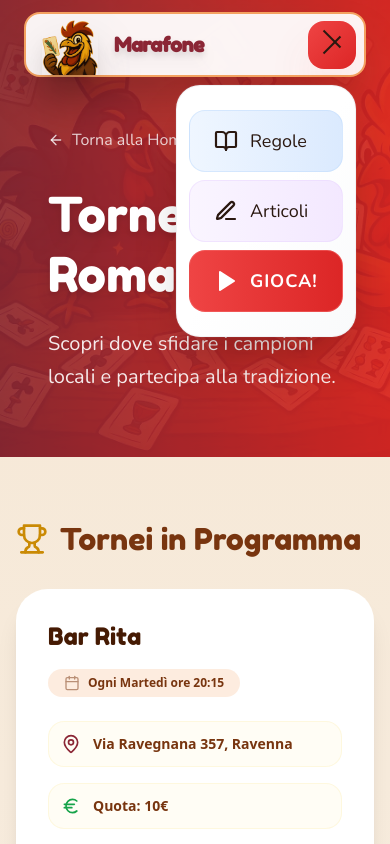
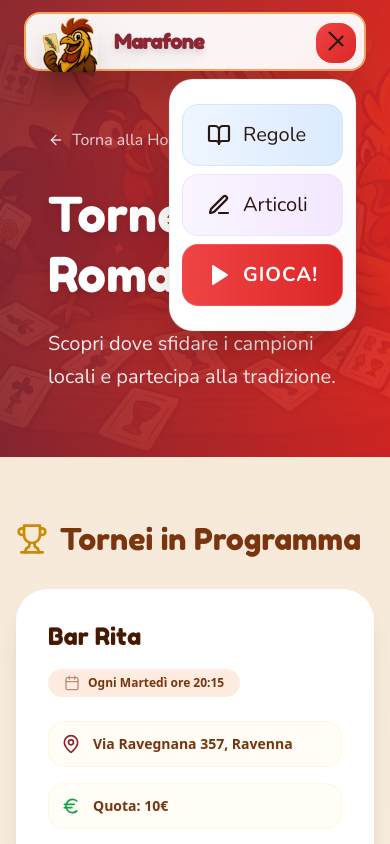
Before and after one commit to eliazv/marafone-romagnolo, a React (Vite) app: page /tornei in a window 390 px wide. Both pictures are taken after a click on the button "Apri menu". Shown: the top 844 px of the page. Built offline with nearby package versions, Linux system fonts and the light colour scheme.

Commit message:
header mobile

```diff
--- a/src/components/Header.tsx
+++ b/src/components/Header.tsx
@@ -47,20 +47,20 @@ function MobileMenu({ onMenuStateChange }) {
           }`}
           onClick={() => setOpen((v) => !v)}
         >
-          <div className="relative w-8 h-8 flex flex-col justify-center items-center">
+          <div className="relative w-6 h-6 md:w-8 md:h-8 flex flex-col justify-center items-center">
             <span
-              className={`block w-6 h-0.5 bg-marafone-dark transition-all duration-300 ${
+              className={`block w-5 h-0.5 bg-marafone-dark transition-all duration-300 ${
                 open ? "rotate-45 translate-y-0.5" : ""
               }`}
             />
             <span
-              className={`block w-6 h-0.5 bg-marafone-dark mt-1.5 transition-all duration-300 ${
+              className={`block w-5 h-0.5 bg-marafone-dark mt-1 transition-all duration-300 ${
                 open ? "opacity-0" : ""
               }`}
             />
             <span
-              className={`block w-6 h-0.5 bg-marafone-dark mt-1.5 transition-all duration-300 ${
-                open ? "-rotate-45 -translate-y-2" : ""
+              className={`block w-5 h-0.5 bg-marafone-dark mt-1 transition-all duration-300 ${
+                open ? "-rotate-45 -translate-y-1.5" : ""
               }`}
             />
           </div>
@@ -81,7 +81,7 @@ function MobileMenu({ onMenuStateChange }) {
           {/* Menu items */}
           <div className="px-3 space-y-2">
             <button
-              className="w-full group relative overflow-hidden bg-gradient-to-r from-blue-50 to-blue-100 hover:from-blue-100 hover:to-blue-200 text-marafone-dark hover:text-marafone-red transition-all duration-300 px-6 py-4 rounded-2xl text-left font-game text-lg border border-blue-200/50 hover:border-blue-300 hover:shadow-lg hover:shadow-blue-500/20 transform hover:scale-[1.02] active:scale-[0.98]"
+              className="w-full group relative overflow-hidden bg-gradient-to-r from-blue-50 to-blue-100 hover:from-blue-100 hover:to-blue-200 text-marafone-dark hover:text-marafone-red transition-all duration-300 px-6 py-4 rounded-2xl text-left font-game text-xl border border-blue-200/50 hover:border-blue-300 hover:shadow-lg hover:shadow-blue-500/20 transform hover:scale-[1.02] active:scale-[0.98]"
               onClick={() => {
                 setOpen(false);
                 window.location.href = "/regole";
@@ -98,7 +98,7 @@ function MobileMenu({ onMenuStateChange }) {
             </button>
 
             <button
-              className="w-full group relative overflow-hidden bg-gradient-to-r from-purple-50 to-purple-100 hover:from-purple-100 hover:to-purple-200 text-marafone-dark hover:text-marafone-red transition-all duration-300 px-6 py-4 rounded-2xl text-left font-game text-lg border border-purple-200/50 hover:border-purple-300 hover:shadow-lg hover:shadow-purple-500/20 transform hover:scale-[1.02] active:scale-[0.98]"
+              className="w-full group relative overflow-hidden bg-gradient-to-r from-purple-50 to-purple-100 hover:from-purple-100 hover:to-purple-200 text-marafone-dark hover:text-marafone-red transition-all duration-300 px-6 py-4 rounded-2xl text-left font-game text-xl border border-purple-200/50 hover:border-purple-300 hover:shadow-lg hover:shadow-purple-500/20 transform hover:scale-[1.02] active:scale-[0.98]"
               onClick={() => {
                 setOpen(false);
                 window.location.href = "/blog";
@@ -115,7 +115,7 @@ function MobileMenu({ onMenuStateChange }) {
             </button>
 
             <button
-              className="w-full group relative overflow-hidden bg-gradient-to-r from-red-500 to-red-600 text-white hover:from-red-600 hover:to-red-700 transition-all duration-300 px-6 py-4 rounded-2xl text-left font-game text-lg border border-red-400/50 hover:shadow-lg hover:shadow-red-500/40 transform hover:scale-[1.02] active:scale-[0.98]"
+              className="w-full group relative overflow-hidden bg-gradient-to-r from-red-500 to-red-600 text-white hover:from-red-600 hover:to-red-700 transition-all duration-300 px-6 py-4 rounded-2xl text-left font-game text-xl border border-red-400/50 hover:shadow-lg hover:shadow-red-500/40 transform hover:scale-[1.02] active:scale-[0.98]"
               onClick={() => {
                 setOpen(false);
                 window.open("https://gioco.marafone-romagnolo.it/", "_blank");
```
